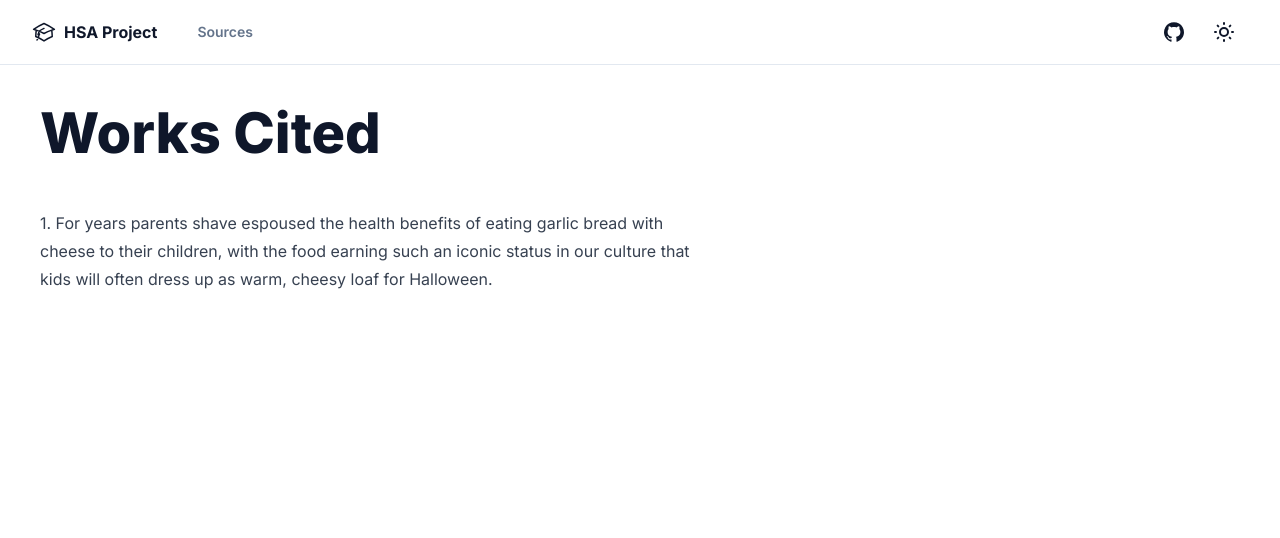
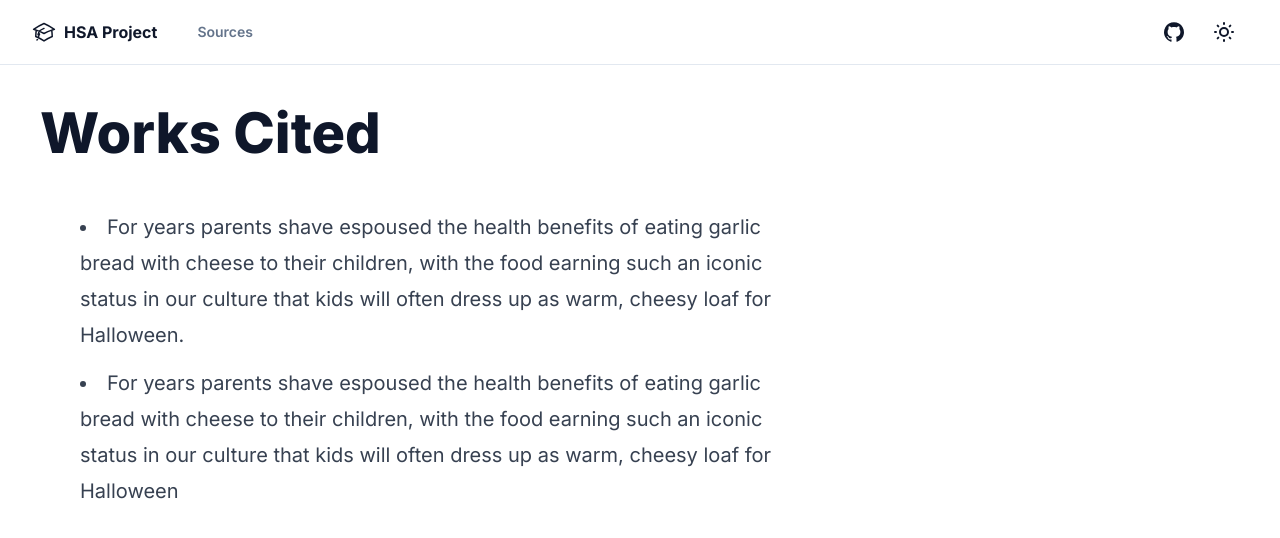
Before and after one commit to aadisanghvii/gt-hsa, a Next.js app: page /sources in a window 1280 px wide. Shown: the top 538 px of the page. Built offline with nearby package versions, Linux system fonts and the light colour scheme.

Commit message:
Build out sources file (will be filled later)

```diff
--- a/app/sources/page.tsx
+++ b/app/sources/page.tsx
@@ -1,13 +1,21 @@
 const Page = () => {
   return (
-    <article className="prose p-10 lg:prose-xl">
+    <article className="prose-ul prose absolute p-10 lg:prose-xl">
       <h1 className="text-foreground">Works Cited</h1>
-      <p className="prose-ul prose">
-        1. For years parents shave espoused the health benefits of eating garlic
-        bread with cheese to their children, with the food earning such an
-        iconic status in our culture that kids will often dress up as warm,
-        cheesy loaf for Halloween.
-      </p>
+      <div className="relative pl-10">
+        <li>
+          For years parents shave espoused the health benefits of eating garlic
+          bread with cheese to their children, with the food earning such an
+          iconic status in our culture that kids will often dress up as warm,
+          cheesy loaf for Halloween.
+        </li>
+        <li>
+          For years parents shave espoused the health benefits of eating garlic
+          bread with cheese to their children, with the food earning such an
+          iconic status in our culture that kids will often dress up as warm,
+          cheesy loaf for Halloween
+        </li>
+      </div>
     </article>
   )
 }
```
